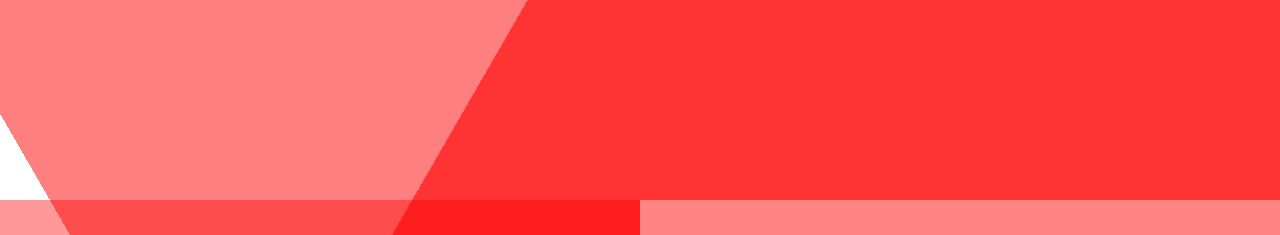
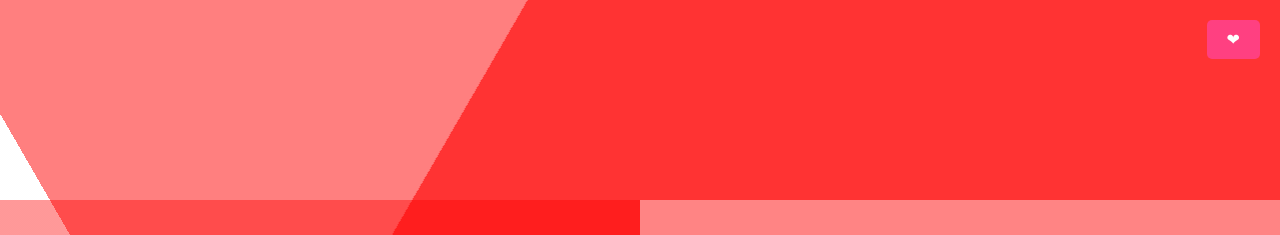
Before and after one commit to Ana-Karoline-Tech/Background-heart, a plain HTML site: page index.html in a window 1280 px wide. Shown: the top 235 px of the page. Drawn offline with Linux system fonts and the light colour scheme.

Commit message:
Adicionei o btn❤

```diff
--- a/index.html
+++ b/index.html
@@ -12,5 +12,6 @@
         <h1>Ana</h1>
     </div><div class='bg bg3'></div>
     <h1>Karoline</h1>
+    <button class="heart-button" onclick="location.href='heart.html'">❤</button>
 </body>
 </html>
--- a/style.css
+++ b/style.css
@@ -3,3 +3,17 @@ html {height:100%;}body {margin:0;}.bg {animation:slideX 3s ease-in-out infinite
 h2 {color: white; text-align: center; margin-top: 20%; font-size: 50px;}
 
 h1 {color: rgb(26, 17, 198); text-align: center; margin-top: 20%; font-size: 50px;}
+
+.heart-button {
+    position: fixed;
+    top: 20px;
+    right: 20px;
+    padding: 10px 20px;
+    font-size: 16px;
+    color: white;
+    background-color: #ff4081;
+    border: none;
+    border-radius: 5px;
+    cursor: pointer;
+    z-index: 10;
+}
```
